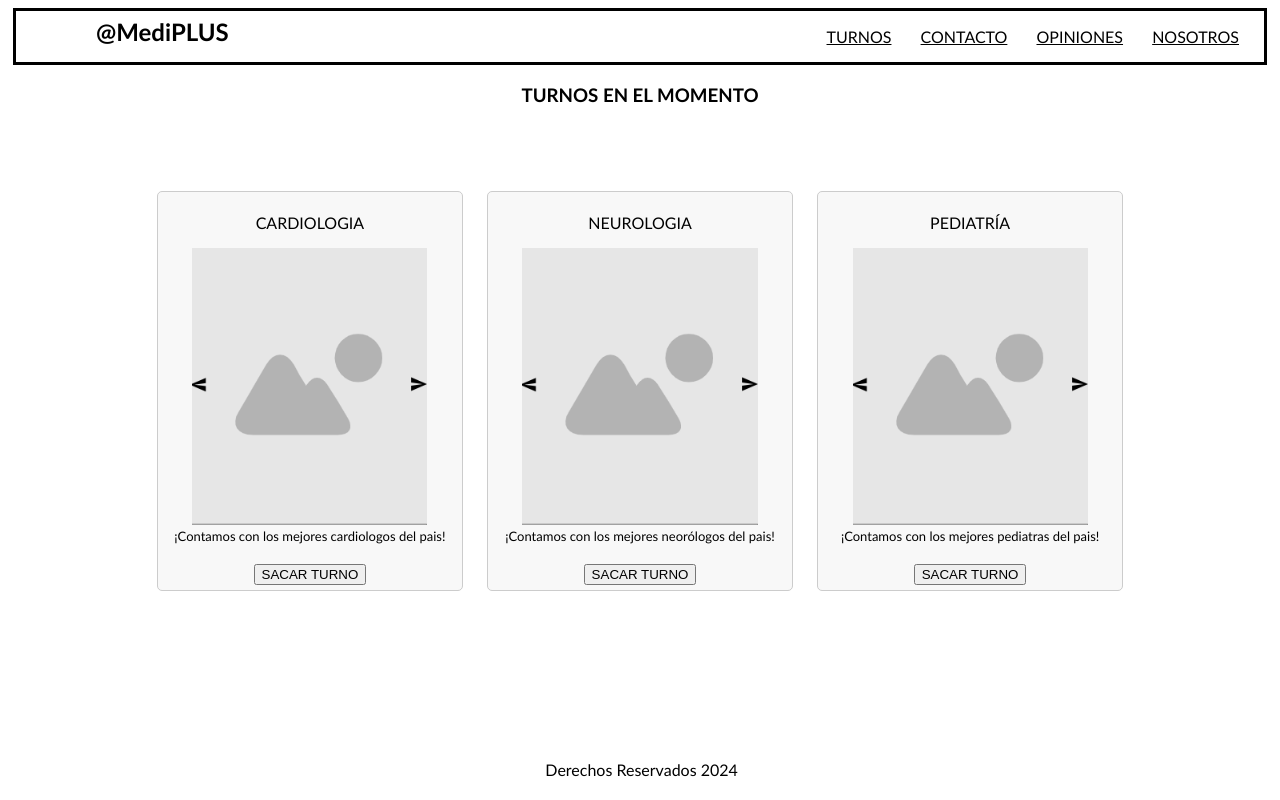
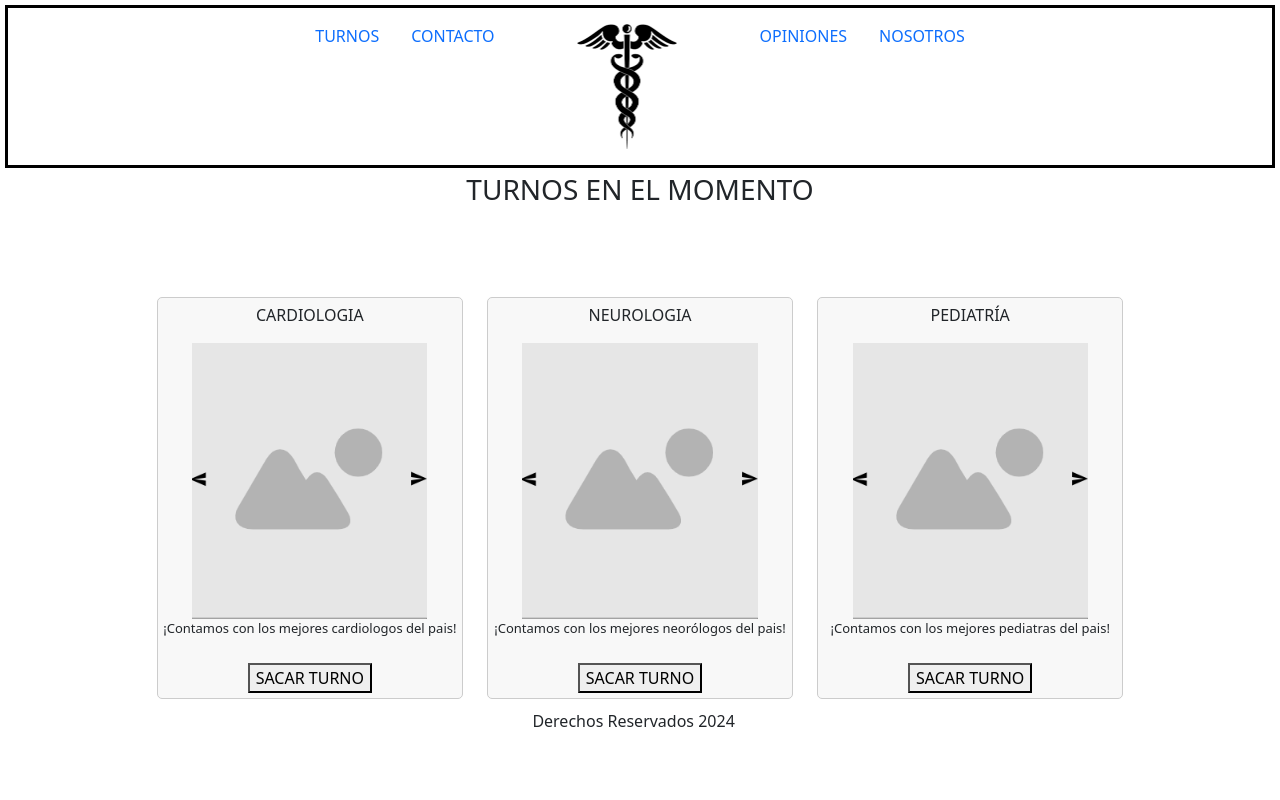
Before and after one commit to caseresa/PreEntrega2-Caseres, a plain HTML site: page pages/turnos.html in a window 1280 px wide. Drawn offline with nearby package versions, Linux system fonts and the light colour scheme.

Commit message:
add de bootstrap en html's, nav + imagen nueva + cambios en css

```diff
--- a/pages/turnos.html
+++ b/pages/turnos.html
@@ -6,21 +6,36 @@
     <meta name="viewport" content="width=device-width, initial-scale=1.0">
     <title>Document</title>
     <link rel="stylesheet" href="../style.css">
+    <link href="https://cdn.jsdelivr.net/npm/bootstrap@5.3.2/dist/css/bootstrap.min.css" rel="stylesheet"
+        integrity="sha384-T3c6CoIi6uLrA9TneNEoa7RxnatzjcDSCmG1MXxSR1GAsXEV/Dwwykc2MPK8M2HN" crossorigin="anonymous">
 </head>
 
 <body>
     <header>
-        <a href="../index.html">
-            <h2>@MediPLUS</h2>
-        </a>
-        <nav>
-            <ul>
-                <li><a href="./turnos.html">TURNOS</a></li>
-                <li><a href="./contacto.html">CONTACTO</a></li>
-                <li><a href="./opiniones.html">OPINIONES</a></li>
-                <li><a href="./nosotros.html">NOSOTROS</a></li>
+        <nav class="navbar justify-content-center">
+
+            <ul class="nav">
+
+                <li class="nav-item">
+                    <a class="nav-link" href="./turnos.html">TURNOS</a>
+                </li>
+                <li class="nav-item">
+                    <a class="nav-link" href="./contacto.html">CONTACTO</a>
+                </li>
+                <li class="nav-item">
+                    <a class="nav-link" href="../index.html">
+                        <img src="/img/logoMedicina.png" />
+                    </a>
+                </li>
+                <li class="nav-item">
+                    <a class="nav-link" href="./opiniones.html">OPINIONES</a>
+                </li>
+                <li class="nav-item">
+                    <a class="nav-link" href="./nosotros.html">NOSOTROS</a>
+                </li>
             </ul>
         </nav>
+
     </header>
 
     <section>
@@ -62,4 +77,8 @@
 
 </body>
 
+<script src="https://cdn.jsdelivr.net/npm/bootstrap@5.3.2/dist/js/bootstrap.bundle.min.js"
+    integrity="sha384-C6RzsynM9kWDrMNeT87bh95OGNyZPhcTNXj1NW7RuBCsyN/o0jlpcV8Qyq46cDfL"
+    crossorigin="anonymous"></script>
+
 </html>
--- a/style.css
+++ b/style.css
@@ -2,12 +2,14 @@
 body{
     /* fuente de la pagina */
     font-family:'Gill Sans', 'Gill Sans MT', Calibri, 'Trebuchet MS', sans-serif;
+    text-align: center;
 }
 
 header {
     /* aplica borde a mi header con margen */
     border: #000000 solid;
     margin: 5px;
+    text-align: center;
 }
 
 h2 {
@@ -18,22 +20,26 @@ h2 {
     color: black;
 }
 
+/*
 ul {
-    /* configuracion para que las opciones esten a la derecha y sin ningun estilo de lista */
+    /* configuracion para que las opciones esten a la derecha y sin ningun estilo de lista
     list-style-type: none;
     text-align: right;
-}
+}*/
 
+/*
 li {
-    /* configuracion para que las opciones esten al lado de la otra */
+    /* configuracion para que las opciones esten al lado de la otra
     display: inline;
     margin-right: 25px;
-}
+}*/
 
+/*
 a{
-    /* mis opciones aparecen en negro*/
+    /* mis opciones aparecen en negro
     color: #000000;
-}
+}*/
+
 
 section {
     /* todo lo que esté dentro de mi section se centra */
@@ -45,15 +51,22 @@ img {
     width: 50%;
 }
 
+
 footer {
     /* con esta configuracion ponemos el footer al pie de la pagina */
     text-align: center;
-    position: absolute;
     bottom: 0;
     width: 99%;
-    height: 40px;
+    height: 20px;
+    box-sizing: border-box;
 }
 
+/*
+@media screen and (min-width:992px){
+    .nav-item {
+    line-height:80px;
+    }
+  }*/
 
 /* ----ESTILOS DE LA PAGINA TURNOS---- */
 .imgTurnos {
```
Also changed, not shown: index.html (+37 -9 lines), pages/contacto.html (+28 -9 lines), pages/nosotros.html (+28 -9 lines), pages/opiniones.html (+28 -9 lines), img/logoMedicina.png (added).
